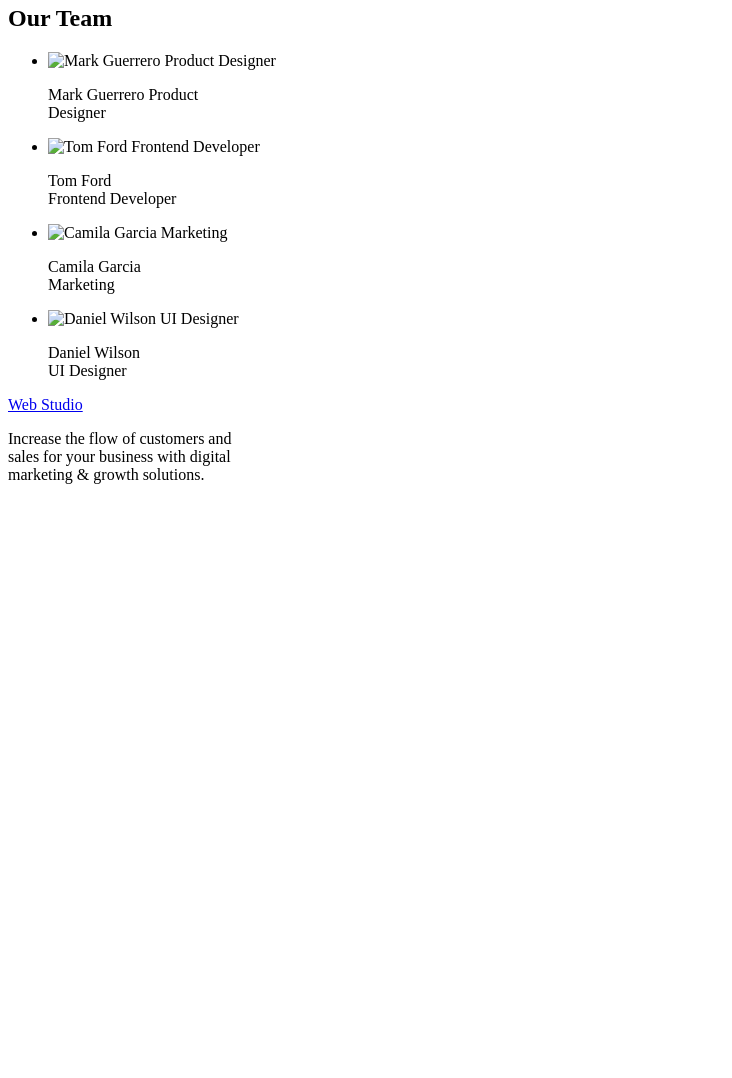
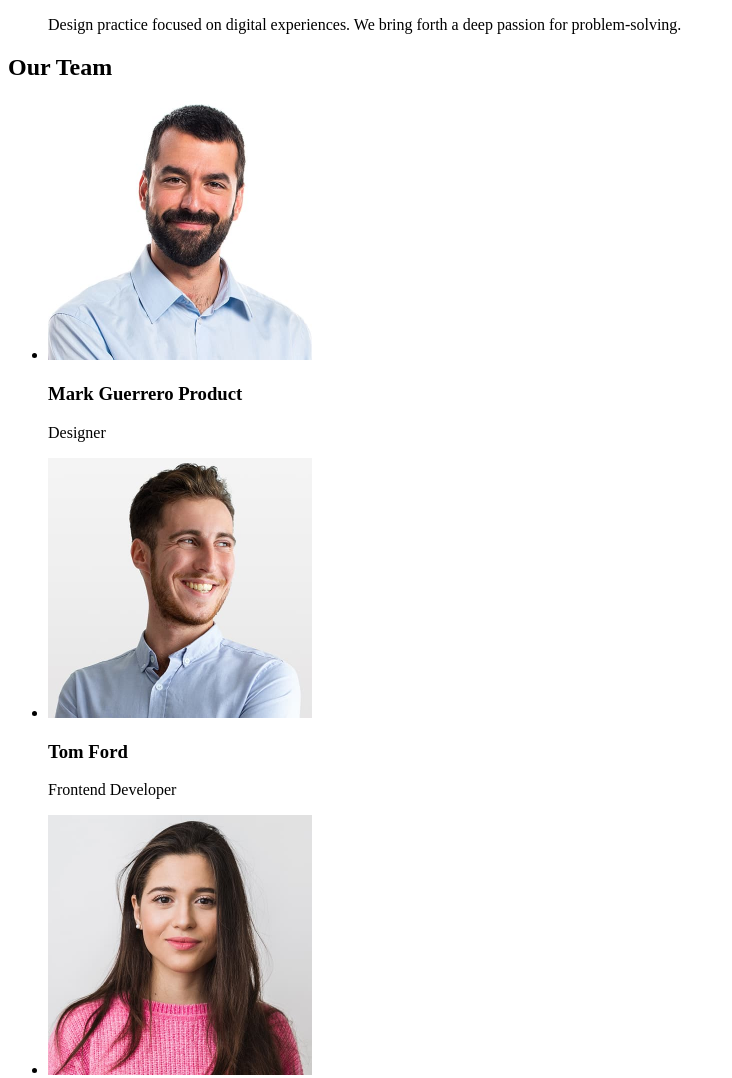
Before and after one commit to Michael-Kit/goit-markup-hw-01, a plain HTML site: page index.html in a window 1280 px wide. Shown: the part 560-1638 px from the top of the page, without its empty margins (0-732 px from the left). Before the commit the page ends 1060 px from the top, so only its background shows below. Drawn offline with Linux system fonts and the light colour scheme.

Commit message:
end hw 1 corrected 3

```diff
--- a/index.html
+++ b/index.html
@@ -8,17 +8,17 @@
   <body>
     <header>
       <nav>
-        <a href="/index.html">Web Studio</a>
+        <a href="./index.html">Web Studio</a>
         <ul>
-          <li><a href="/index.html">Studio</a></li>
-          <li><a href="/index.html">Portfolio</a></li>
-          <li><a href="/index.html">Contacts</a></li>
+          <li><a href="">Studio</a></li>
+          <li><a href="">Portfolio</a></li>
+          <li><a href="">Contacts</a></li>
         </ul>
       </nav>
       <address>
         <ul>
-          <li><a href="tel:110001111111">+11 (000) 111-11-11</a></li>
           <li><a href="mailto:info@devstudio.com">info@devstudio.com</a></li>
+          <li><a href="tel:110001111111">+11(000)111-11-11</a></li>
         </ul>
       </address>
     </header>
@@ -28,6 +28,7 @@
         <button type="button">Order Service</button>
       </section>
       <section>
+        <h2>Our targets</h2>
         <ul>
           <li>
             <h3>Strategy</h3>
@@ -64,51 +65,46 @@
         <ul>
           <li>
             <img
-              src="img/img(1).jpg"
-              alt="Mark Guerrero Product Designer "
-              width="246"
-              height="240"
+              src="./images/img (1).jpg"
+              alt="Mark Guerrero Product Designer"
+              width="264"
+              height="260"
             />
-            <p>
-              Mark Guerrero Product <br />
-              Designer
-            </p>
+            <h3>Mark Guerrero Product</h3>
+            <p>Designer</p>
           </li>
 
           <li>
             <img
-              src="img/img(2).jpg"
+              src="./images/img (2).jpg"
               alt="Tom Ford Frontend Developer"
-              width="246"
-              height="240"
+              width="264"
+              height="260"
             />
-            <p>Tom Ford <br />Frontend Developer</p>
+            <h3>Tom Ford</h3>
+            <p>Frontend Developer</p>
           </li>
 
           <li>
             <img
-              src="img/img(3).jpg"
+              src="./images/img (3).jpg"
               alt="Camila Garcia Marketing"
-              width="246"
-              height="240"
+              width="264"
+              height="260"
             />
-            <p>
-              Camila Garcia <br />
-              Marketing
-            </p>
+            <h3>Camila Garcia</h3>
+            <p>Marketing</p>
           </li>
 
           <li>
             <img
-              src="img/img(4).jpg"
+              src="./images/img (4).jpg"
               alt="Daniel Wilson UI Designer"
-              width="246"
-              height="240"
+              width="264"
+              height="260"
             />
-            <p>
-              Daniel Wilson <br />
-              UI Designer
-            </p>
+            <h3>Daniel Wilson</h3>
+            <p>UI Designer</p>
           </li>
         </ul>
       </section>
@@ -116,11 +112,11 @@
 
     <footer>
       <nav>
-        <a href="/index.html">Web Studio</a>
+        <a href="./index.html">Web Studio</a>
       </nav>
       <p>
-        Increase the flow of customers and<br />sales for your business with
-        digital<br />marketing & growth solutions.
+        Increase the flow of customers and sales for your business with digital
+        marketing & growth solutions.
       </p>
     </footer>
   </body>
```
Also changed, not shown: images/img (1).jpg (renamed from img/img (1).jpg), images/img (2).jpg (renamed from img/img (2).jpg), images/img (3).jpg (renamed from img/img (3).jpg), images/img (4).jpg (renamed from img/img (4).jpg), 1 other file.
